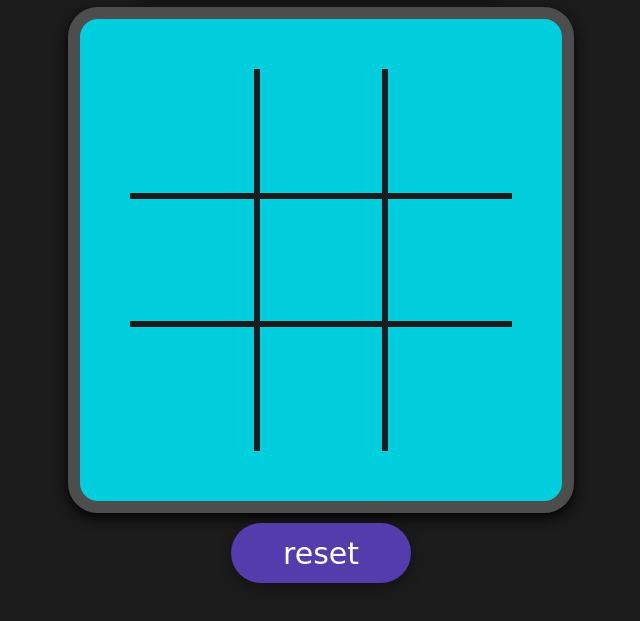
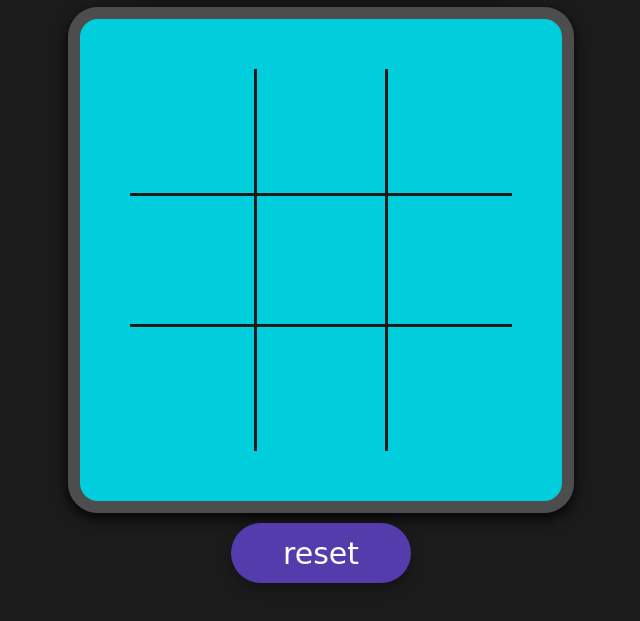
Before and after one commit to Mohammed4754/X-O-Game, a plain HTML site: page index.html in a window 1280 px wide. Shown: the part 137-758 px from the top of the page, without its empty margins (319-959 px from the left). Drawn offline with Linux system fonts and the light colour scheme; some packages are replaced by stand-ins of ours; a script that the page names is missing; a web font is replaced by a local one.

Commit message:
second commit

```diff
--- a/index.html
+++ b/index.html
@@ -44,7 +44,11 @@
             >
               <h3 class="square-content"></h3>
             </div>
-            <div class="square" value="2" style="border-top: none">
+            <div
+              class="square"
+              value="2"
+              style="border-top: none; border-right: none; border-left: none"
+            >
               <h3 class="square-content"></h3>
             </div>
             <div
@@ -57,13 +61,21 @@
             <!----// ROW ONE //---->
 
             <!------ ROW TWO ------>
-            <div class="square" value="4" style="border-left: none">
+            <div
+              class="square"
+              value="4"
+              style="border-left: none; border-top: none; border-bottom: none"
+            >
               <h3 class="square-content"></h3>
             </div>
-            <div class="square" value="5">
+            <div class="square" value="5" style="border: none">
               <h3 class="square-content"></h3>
             </div>
-            <div class="square" value="6" style="border-right: none">
+            <div
+              class="square"
+              value="6"
+              style="border-right: none; border-top: none; border-bottom: none"
+            >
               <h3 class="square-content"></h3>
             </div>
             <!----// ROW TWO //---->
@@ -76,7 +88,11 @@
             >
               <h3 class="square-content"></h3>
             </div>
-            <div class="square" value="8" style="border-bottom: none">
+            <div
+              class="square"
+              value="8"
+              style="border-bottom: none; border-right: none; border-left: none"
+            >
               <h3 class="square-content"></h3>
             </div>
             <div
--- a/main.css
+++ b/main.css
@@ -18,7 +18,7 @@ button {
   color: #fff;
   border-radius: 30px;
   box-shadow: 0px 5px 13px rgba(0, 0, 0, 0.3);
-  width: 50%;
+  width: 100%;
   height: 10%;
   display: flex;
   justify-content: center;
@@ -46,11 +46,13 @@ button {
   align-items: center;
 }
 
+/*
 @media (max-width: 768px) {
   #main-content {
     height: 70%;
   }
 }
+*/
 
 #grid-container {
   background-color: #00d0dffd;
@@ -75,8 +77,15 @@ button {
   flex-direction: column;
   justify-content: center;
   align-items: center;
-  width: 60%;
+  width: 30%;
   height: 80%;
+}
+
+@media (max-width: 768px) {
+  #header-and-board-wrapper {
+    width: 85%;
+    height: 80%;
+  }
 }
 
 .square {
```
